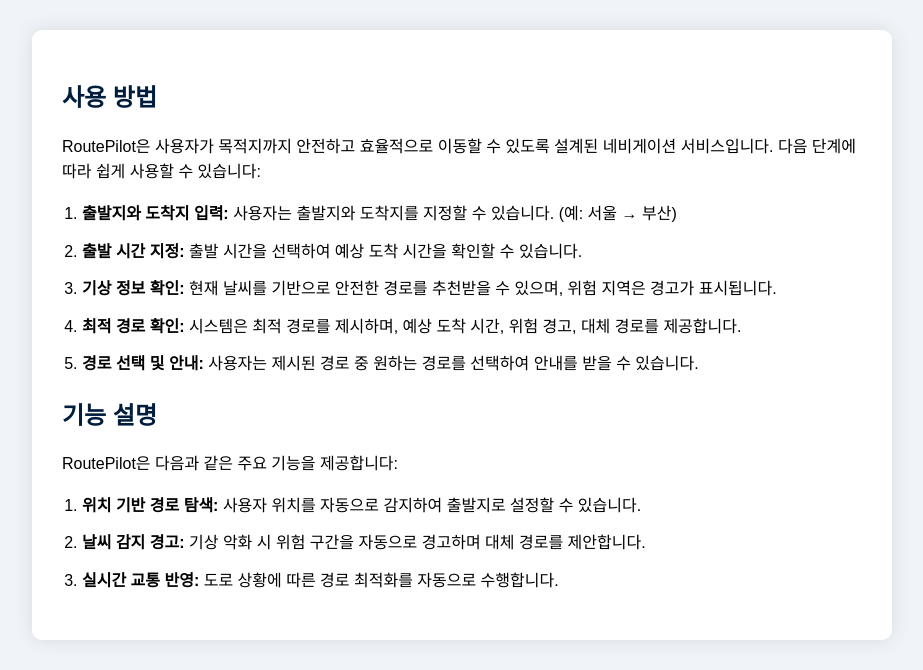
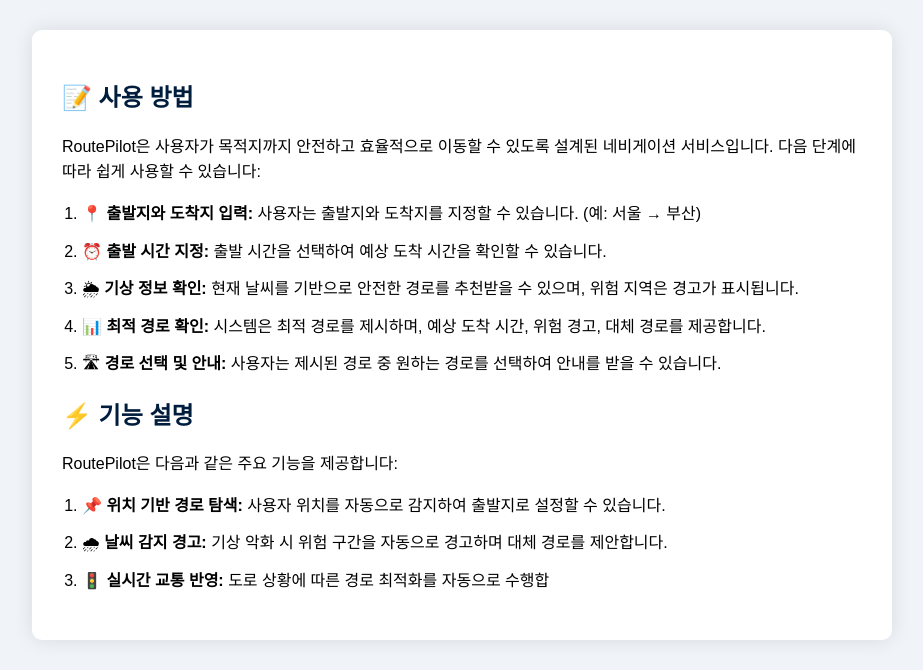
Before and after one commit to PJY00/LLPC_RoutePilot, a Flask app: template RoutePilot/templates/HowToUse.html in a window 1280 px wide. Shown: the part 220-890 px from the top of the page, without its empty margins (178-1101 px from the left). Run offline with Flask 3, Linux system fonts and the light colour scheme; the template is opened without the code that fills it, so the values that code supplies are empty.

Commit message:
Add Emojis

```diff
--- a/RoutePilot/templates/HowToUse.html
+++ b/RoutePilot/templates/HowToUse.html
@@ -50,21 +50,21 @@
     </header>
 
     <section>
-        <h2>사용 방법</h2>
+         <h2>📝 사용 방법</h2>
         <p>RoutePilot은 사용자가 목적지까지 안전하고 효율적으로 이동할 수 있도록 설계된 네비게이션 서비스입니다. 다음 단계에 따라 쉽게 사용할 수 있습니다:</p>
         <ul>
-            <li><strong>출발지와 도착지 입력:</strong> 사용자는 출발지와 도착지를 지정할 수 있습니다. (예: 서울 → 부산)</li>
-            <li><strong>출발 시간 지정:</strong> 출발 시간을 선택하여 예상 도착 시간을 확인할 수 있습니다.</li>
-            <li><strong>기상 정보 확인:</strong> 현재 날씨를 기반으로 안전한 경로를 추천받을 수 있으며, 위험 지역은 경고가 표시됩니다.</li>
-            <li><strong>최적 경로 확인:</strong> 시스템은 최적 경로를 제시하며, 예상 도착 시간, 위험 경고, 대체 경로를 제공합니다.</li>
-            <li><strong>경로 선택 및 안내:</strong> 사용자는 제시된 경로 중 원하는 경로를 선택하여 안내를 받을 수 있습니다.</li>
+            <li>📍 <strong>출발지와 도착지 입력:</strong> 사용자는 출발지와 도착지를 지정할 수 있습니다. (예: 서울 → 부산)</li>
+            <li>⏰ <strong>출발 시간 지정:</strong> 출발 시간을 선택하여 예상 도착 시간을 확인할 수 있습니다.</li>
+            <li>🌦 <strong>기상 정보 확인:</strong> 현재 날씨를 기반으로 안전한 경로를 추천받을 수 있으며, 위험 지역은 경고가 표시됩니다.</li>
+            <li>📊 <strong>최적 경로 확인:</strong> 시스템은 최적 경로를 제시하며, 예상 도착 시간, 위험 경고, 대체 경로를 제공합니다.</li>
+            <li>🛣 <strong>경로 선택 및 안내:</strong> 사용자는 제시된 경로 중 원하는 경로를 선택하여 안내를 받을 수 있습니다.</li>
         </ul>
-        <h2>기능 설명</h2>
+        <h2>⚡ 기능 설명</h2>
         <p>RoutePilot은 다음과 같은 주요 기능을 제공합니다:</p>
         <ul>
-            <li><strong>위치 기반 경로 탐색:</strong> 사용자 위치를 자동으로 감지하여 출발지로 설정할 수 있습니다.</li>
-            <li><strong>날씨 감지 경고:</strong> 기상 악화 시 위험 구간을 자동으로 경고하며 대체 경로를 제안합니다.</li>
-            <li><strong>실시간 교통 반영:</strong> 도로 상황에 따른 경로 최적화를 자동으로 수행합니다.</li>
+            <li>📌 <strong>위치 기반 경로 탐색:</strong> 사용자 위치를 자동으로 감지하여 출발지로 설정할 수 있습니다.</li>
+            <li>🌧 <strong>날씨 감지 경고:</strong> 기상 악화 시 위험 구간을 자동으로 경고하며 대체 경로를 제안합니다.</li>
+            <li>🚦 <strong>실시간 교통 반영:</strong> 도로 상황에 따른 경로 최적화를 자동으로 수행합
         </ul>
     </section>
 </body>
```
